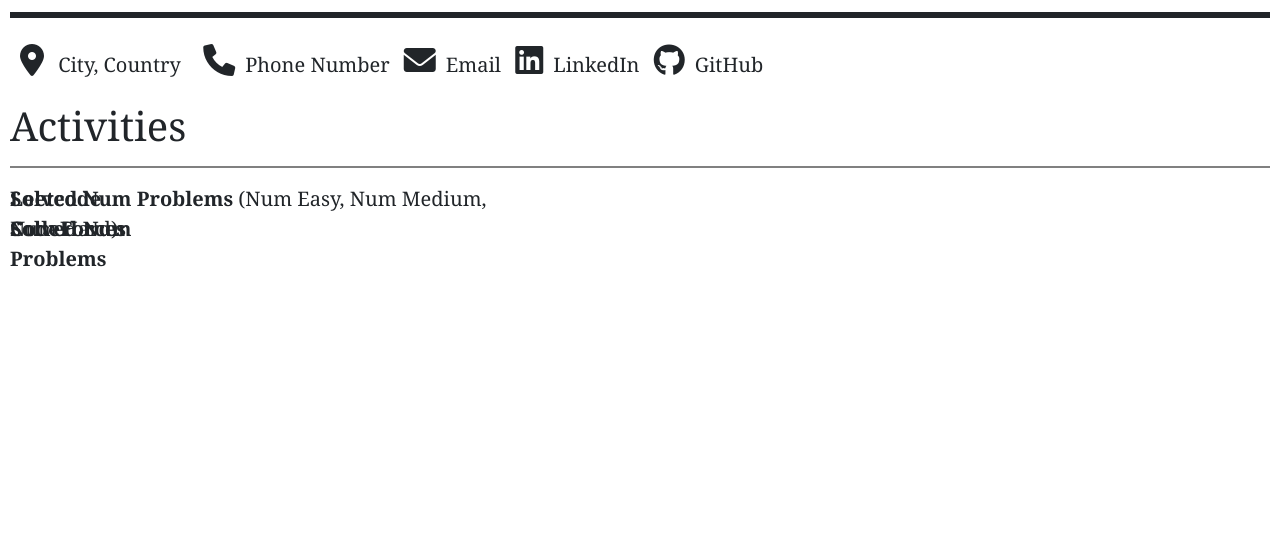
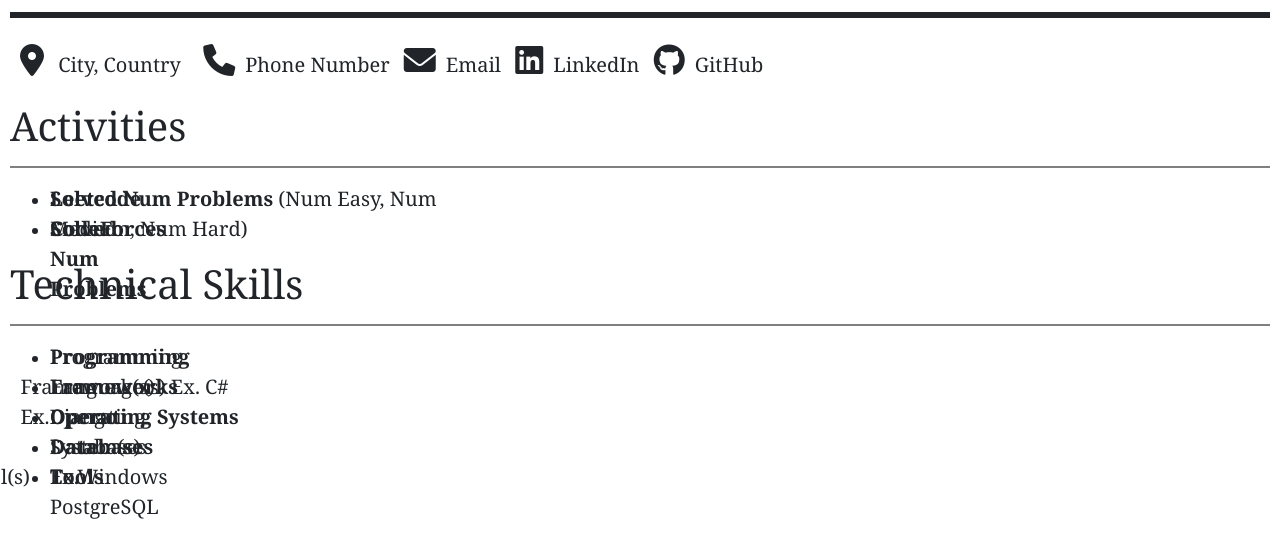
Before and after one commit to ahmadwaeldemerdash/CV, a Django app: page /template1 in a window 1280 px wide. Shown: the part 160-718 px from the top of the page. Run offline with Django 5.2, Linux system fonts and the light colour scheme.

Commit message:
3rd commit

```diff
--- a/Builder/templates/Builder/template1.html
+++ b/Builder/templates/Builder/template1.html
@@ -18,8 +18,18 @@
 
     <p><h1>Activities</h1></p>
     <hr style="border: 1px solid grey"></hr>
-    <div class="size" style="position: relative;"><b>Leetcode</b> <span style="position: absolute; right: 750px;"><b>Solved Num Problems</b> (Num Easy, Num Medium, Num Hard)</span></div>
-    <div class="size" style="position: relative;"><b>CodeForces</b> <span style="position: absolute; right: 1100px;"><b>Solved Num Problems</b></span></div>
+    <ul>
+        <li><div class="size" style="position: relative;"><b>Leetcode</b> <span style="position: absolute; right: 750px;"><b>Solved Num Problems</b> (Num Easy, Num Medium, Num Hard)</span></div></li>
+        <li><div class="size" style="position: relative;"><b>CodeForces</b> <span style="position: absolute; right: 1100px;"><b>Solved Num Problems</b></span></div></li>
+    </ul>
+    <p><h1>Technical Skills</h1></p>
+    <hr style="border: 1px solid grey"></hr>
+    <ul>
+        <li><div class="size" style="position: relative;"><b>Programming</b> <span style="position: absolute; right: 1039px;">Programming Language(s) Ex. C#</span></div></li>
+        <li><div class="size" style="position: relative;"><b>Frameworks</b> <span style="position: absolute; right: 1115px;">Framework(s) Ex.Django</span></div></li>
+        <li><div class="size" style="position: relative;"><b>Operating Systems</b> <span style="position: absolute; right: 1039px;">Operating System(s) Ex.Windows</span></div></li>
+        <li><div class="size" style="position: relative;"><b>Databases</b> <span style="position: absolute; right: 1103px;">Databases Ex. PostgreSQL</span></div></li>
+        <li><div class="size" style="position: relative;"><b>Tools</b> <span style="position: absolute; right: 1240px;">Tool(s) Ex.</span></div></li>
 </div>
 
 {% endblock %}
```
